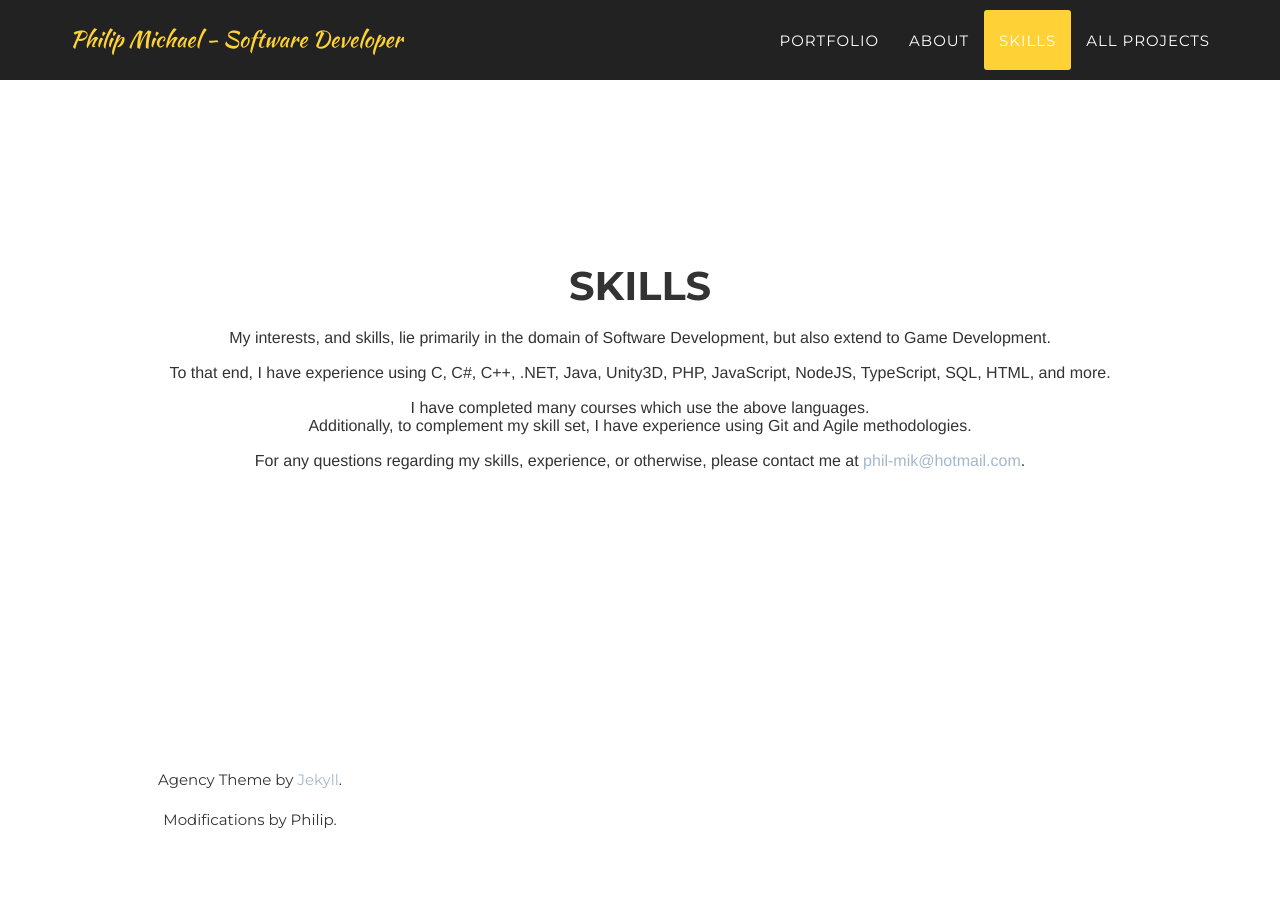
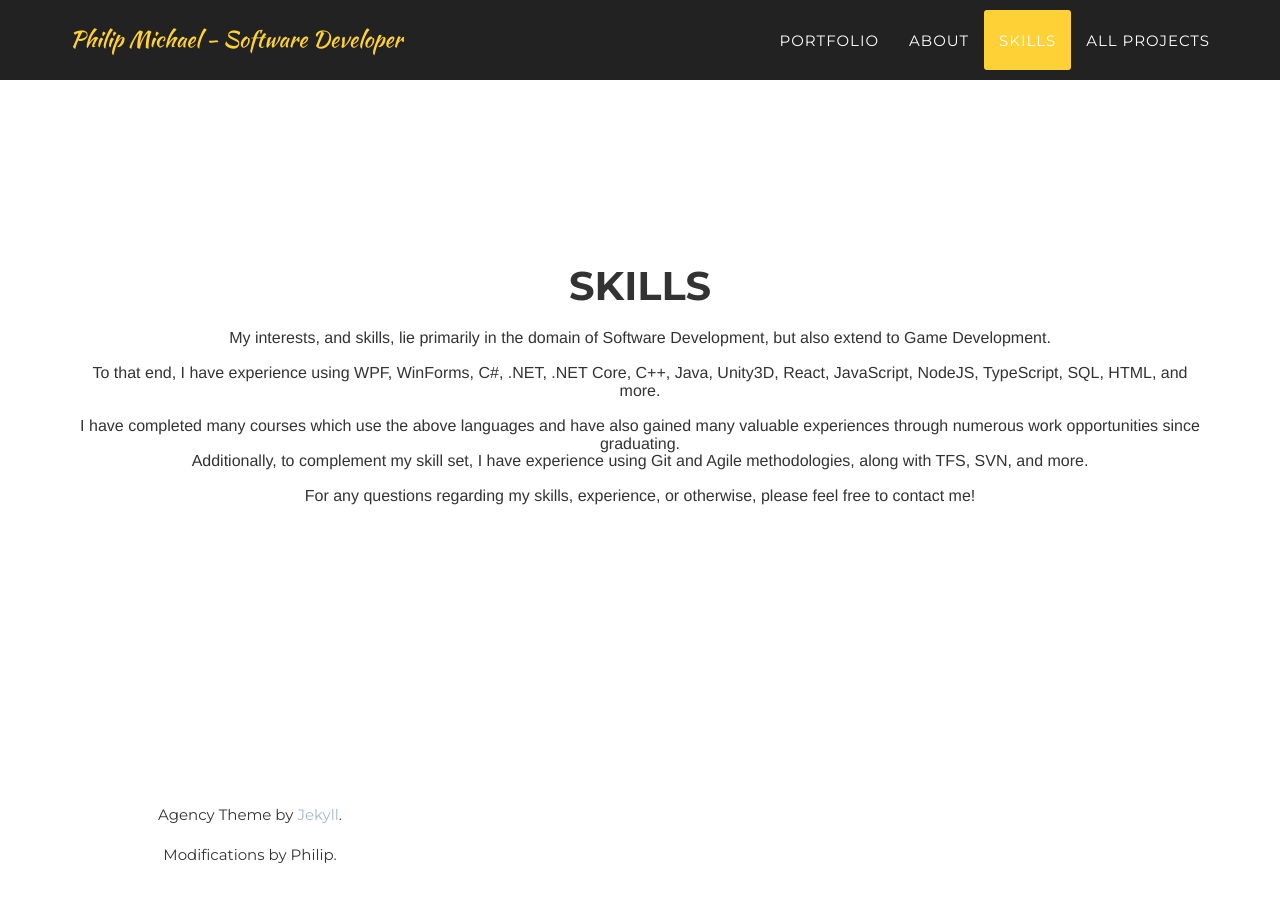
Before and after one commit to pmichaeldev/pmichaeldev.github.io, a Jekyll site: the page built from index.html, in a window 1280 px wide and 900 px high, scrolled down 3358 px. Built offline with Jekyll 4.4.1, drawn with Linux system fonts in a browser that asks for light colours; some web fonts are replaced; before the commit the page ends 4223 px from its top, so only the background shows below that.

Commit message:
Updated skills

```diff
--- a/_includes/skills.html
+++ b/_includes/skills.html
@@ -8,15 +8,15 @@
                         My interests, and skills, lie primarily in the domain of Software Development, but also extend to Game Development.
                         <br />
                         <br />
-                        To that end, I have experience using C, C#, C++, .NET, Java, Unity3D, PHP, JavaScript, NodeJS, TypeScript, SQL, HTML, and more.
+                        To that end, I have experience using WPF, WinForms, C#, .NET, .NET Core, C++, Java, Unity3D, React, JavaScript, NodeJS, TypeScript, SQL, HTML, and more.
                         <br />
                         <br />
-                        I have completed many courses which use the above languages.
+                        I have completed many courses which use the above languages and have also gained many valuable experiences through numerous work opportunities since graduating.
                         <br />
-                        Additionally, to complement my skill set, I have experience using Git and Agile methodologies.
+                        Additionally, to complement my skill set, I have experience using Git and Agile methodologies, along with TFS, SVN, and more.
                         <br />
                         <br />
-                        For any questions regarding my skills, experience, or otherwise, please contact me at <a href="mailto:phil-mik@hotmail.com">phil-mik@hotmail.com</a>.
+                        For any questions regarding my skills, experience, or otherwise, please feel free to contact me!
                     </h3>
                 </div>
             </div>
```
